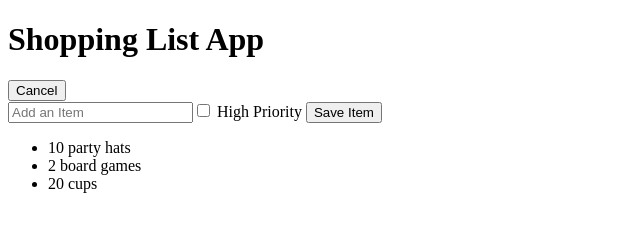
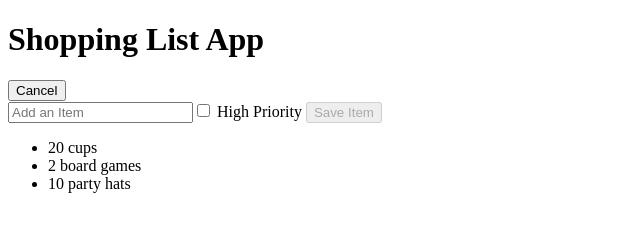
Before and after one commit to glaubersabino/vuejs3-fundamentals-options-api, a plain HTML site: page index.html in a window 1280 px wide. Both pictures are taken after a click on the button "Add Item". Shown: the whole page, without its empty margins (0-640 px from the left). Drawn offline with nearby package versions, Linux system fonts and the light colour scheme.

Commit message:
chore: computed properties

```diff
--- a/index.html
+++ b/index.html
@@ -21,11 +21,11 @@
           <input type="checkbox" v-model="newItemHighPriority" />
           High Priority
         </label>
-        <button @click="saveItem" class="btn btn-primary">Save Item</button>
+        <button @click="saveItem" class="btn btn-primary" :disabled="newItem.length === 0">Save Item</button>
       </div>
       <p v-if="items.length === 0">Nice job! You've bought all your items!</p>
       <ul>
-        <li v-for="item in items" @click="togglePurchased(item)" :key="item.id" class="static-class" :class="{strikeout: item.purchased, priority: item.highPriority}">{{item.label}}</li>
+        <li v-for="item in reversedItems" @click="togglePurchased(item)" :key="item.id" class="static-class" :class="{strikeout: item.purchased, priority: item.highPriority}">{{item.label}}</li>
       </ul>
     </div>
 
@@ -44,6 +44,11 @@
               { id: 3, label: "20 cups", purchased: false, highPriority: true },
             ],
           };
+        },
+        computed: {
+          reversedItems() {
+            return [...this.items].reverse();
+          },
         },
         methods: {
           saveItem() {
```
